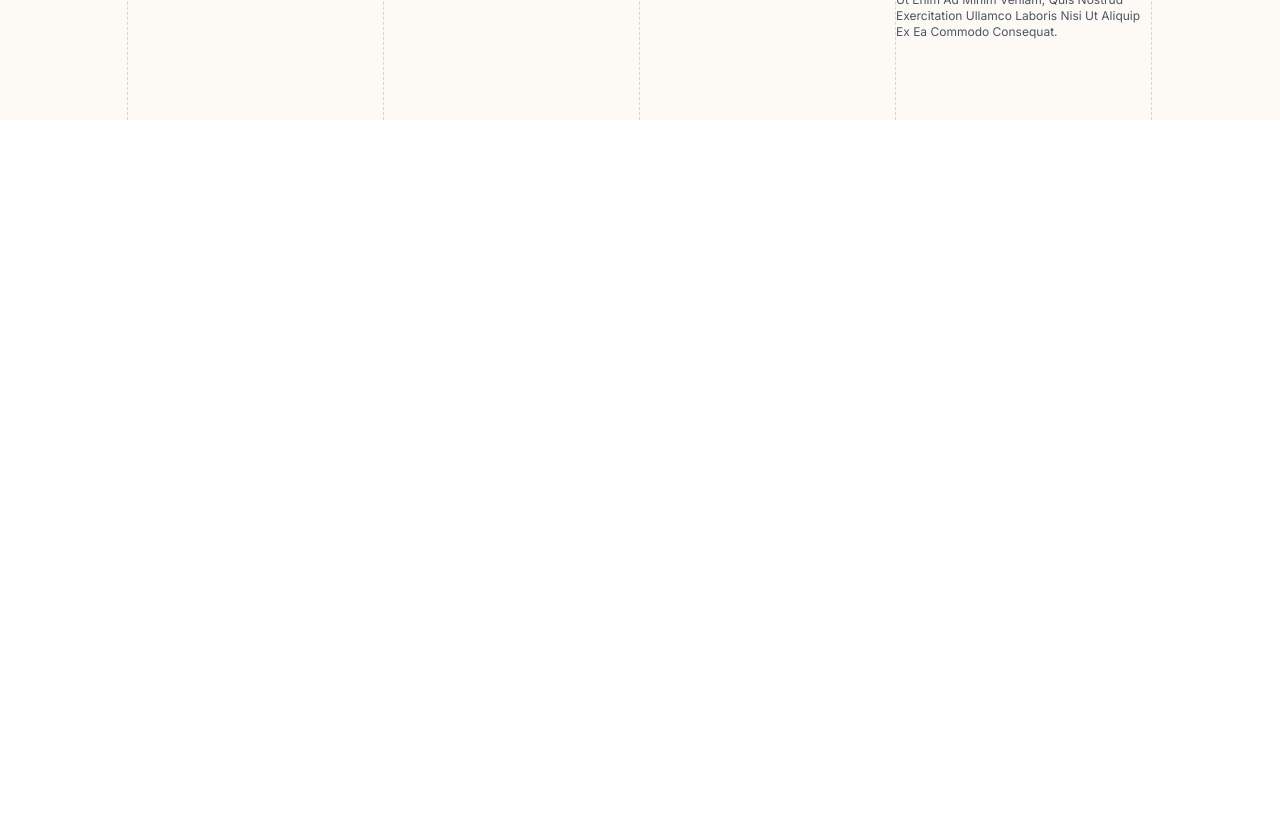
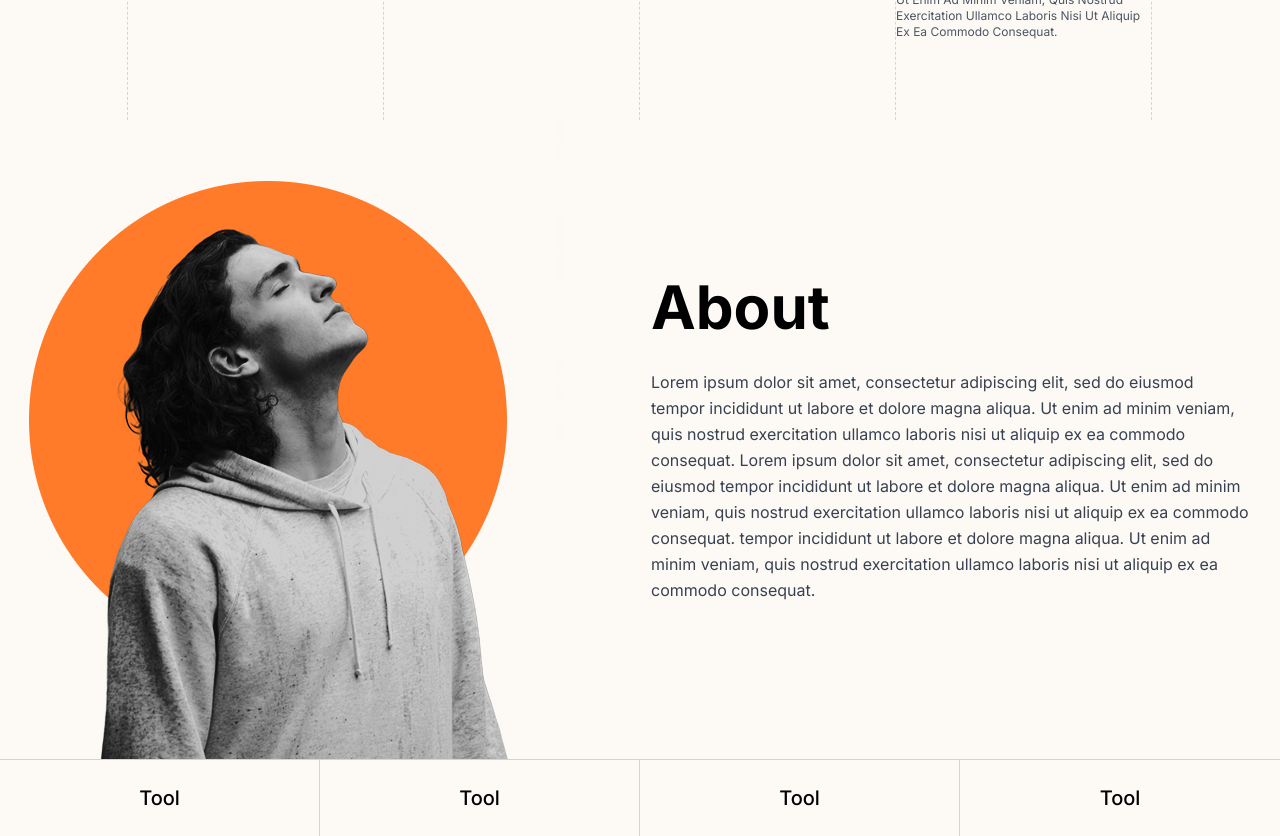
Before and after one commit to piumonline/chandika_prabhashwara-portfolio, a Next.js app: page / in a window 1280 px wide. Shown: the part 680-1516 px from the top of the page. Before the commit the page ends 800 px from the top, so only its background shows below. Built offline with nearby package versions, Linux system fonts and the light colour scheme.

Commit message:
feat: about section

```diff
--- a/src/app/page.tsx
+++ b/src/app/page.tsx
@@ -1,3 +1,4 @@
+import About from "@/components/About";
 import Hero from "@/components/Hero";
 import Navbar from "@/components/Navbar";
 
@@ -6,6 +7,7 @@ export default function Home() {
     <main className="">
       <Navbar />
       <Hero />
+      <About />
     </main>
   );
 }
--- /dev/null
+++ b/src/components/About.tsx
@@ -0,0 +1,54 @@
+import React from "react";
+import Image from "next/image";
+
+function About() {
+  return (
+    <section className=" bg-[#fdfaf6]">
+      {/* Main Content */}
+      <div className="flex items-center justify-center  gap-20 ">
+        {/* Image Section with Orange Circle */}
+        <div className="">
+          <div className="w-full h-full"></div>
+          <Image
+            src="/about/Group 44.png"
+            alt="Profile Image"
+            width={542}
+            height={639}
+            className=""
+          />
+        </div>
+
+        {/* Text Content */}
+        <div className="max-w-[600px]">
+          <h1 className="text-6xl font-bold mb-8">About</h1>
+          <p className="text-gray-700 leading-relaxed">
+            Lorem ipsum dolor sit amet, consectetur adipiscing elit, sed do
+            eiusmod tempor incididunt ut labore et dolore magna aliqua. Ut enim
+            ad minim veniam, quis nostrud exercitation ullamco laboris nisi ut
+            aliquip ex ea commodo consequat. Lorem ipsum dolor sit amet,
+            consectetur adipiscing elit, sed do eiusmod tempor incididunt ut
+            labore et dolore magna aliqua. Ut enim ad minim veniam, quis nostrud
+            exercitation ullamco laboris nisi ut aliquip ex ea commodo
+            consequat. tempor incididunt ut labore et dolore magna aliqua. Ut
+            enim ad minim veniam, quis nostrud exercitation ullamco laboris nisi
+            ut aliquip ex ea commodo consequat.
+          </p>
+        </div>
+      </div>
+
+      {/* Tools Section */}
+      <div className="grid grid-cols-4 border-t border-gray-300">
+        {[1, 2, 3, 4].map((item) => (
+          <div
+            key={item}
+            className="text-center py-6 border-r border-gray-300 last:border-r-0"
+          >
+            <h3 className="text-xl font-medium">Tool</h3>
+          </div>
+        ))}
+      </div>
+    </section>
+  );
+}
+
+export default About;
```
Also changed, not shown: public/about/Group 44.png (added).
